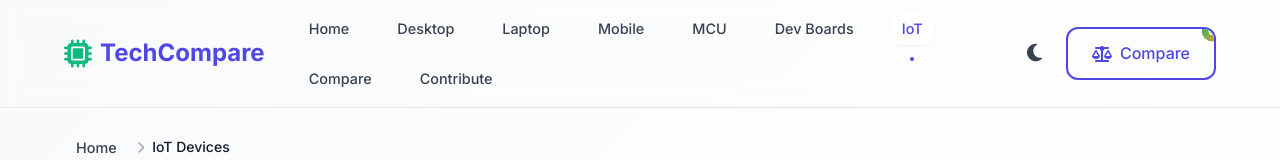
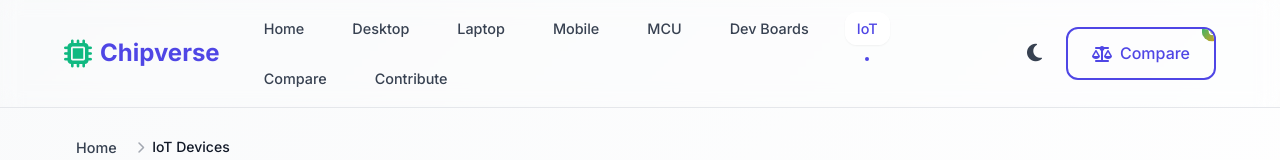
Before and after one commit to Abhayreddykaduluri/Chipverse, a plain HTML site: page iot-devices.html in a window 1280 px wide. Shown: the top 160 px of the page. Drawn offline with Linux system fonts and the light colour scheme.

Commit message:
Change title and logo text from TechCompare to Chipverse

```diff
--- a/iot-devices.html
+++ b/iot-devices.html
@@ -3,7 +3,7 @@
 <head>
     <meta charset="UTF-8">
     <meta name="viewport" content="width=device-width, initial-scale=1.0">
-    <title>IoT Devices | TechCompare</title>
+    <title>IoT Devices | Chipverse</title>
     <link rel="stylesheet" href="css/style.css">
     <link rel="stylesheet" href="https://cdnjs.cloudflare.com/ajax/libs/font-awesome/6.4.0/css/all.min.css">
     <link href="https://fonts.googleapis.com/css2?family=Inter:wght@300;400;500;600;700&family=JetBrains+Mono:wght@400;500&display=swap" rel="stylesheet">
@@ -16,7 +16,7 @@
                 <div class="logo">
                     <a href="index.html" style="text-decoration: none; color: inherit; display: flex; align-items: center; gap: 0.5rem;">
                         <i class="fas fa-microchip logo-icon"></i>
-                        <span>TechCompare</span>
+                        <span>Chipverse</span>
                     </a>
                 </div>
                 <nav>
```
